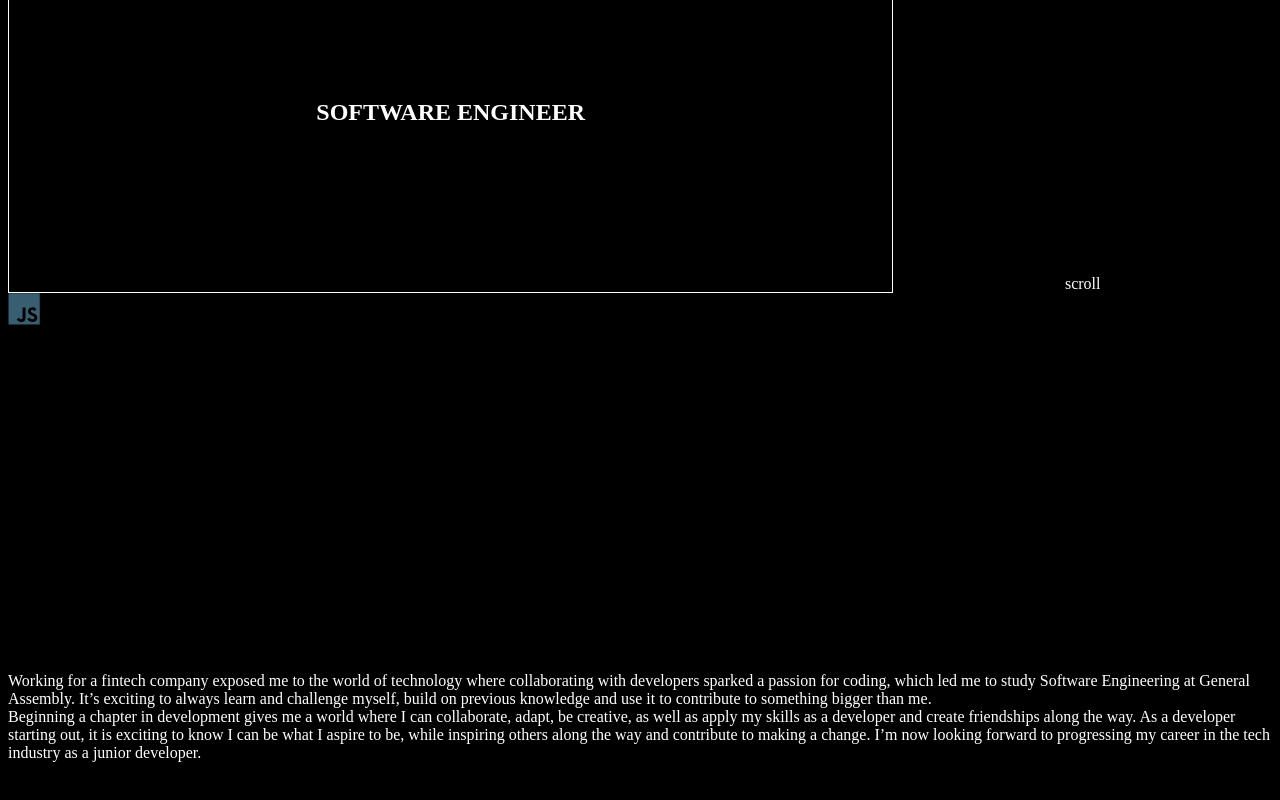
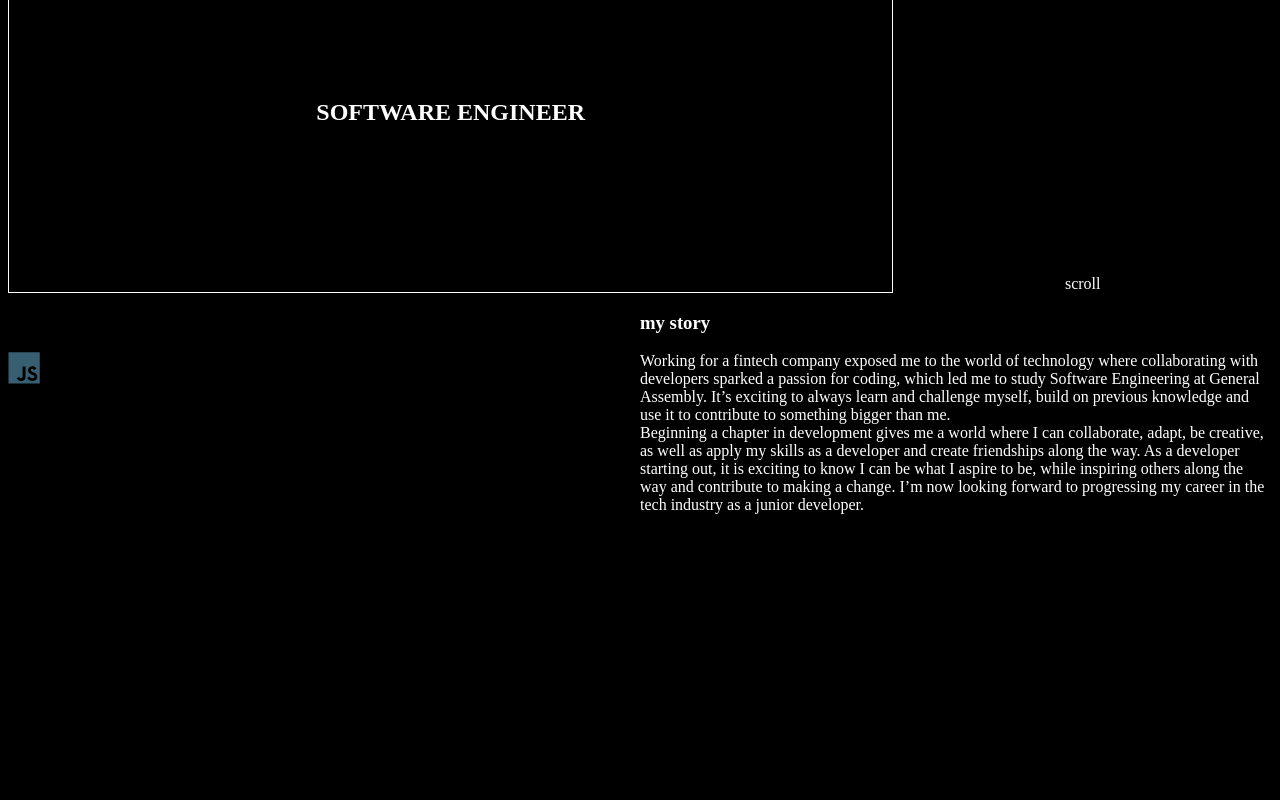
Before and after one commit to HamzaaMB/portfolio, a React (Create React App) app in the folder client/: page / in a window 1280 px wide. Shown: the part 416-1216 px from the top of the page. Built offline with nearby package versions, Linux system fonts and the light colour scheme.

Commit message:
content added to skills and story, css changes made

```diff
--- a/client/src/components/About.js
+++ b/client/src/components/About.js
@@ -5,14 +5,17 @@ const About = () => {
 
   return (
     <>
+      <div className="story-skills-container">
         <div className="skills">
+          <h3 className="skills-title">skills</h3>
           <svg className="devicon-git-plain" viewBox="0 0 128 128">
             <path fill="#F0DB4F" d="M2 1v125h125v-125h-125zm66.119 106.513c-1.845 3.749-5.367 6.212-9.448 7.401-6.271 1.44-12.269.619-16.731-2.059-2.986-1.832-5.318-4.652-6.901-7.901l9.52-5.83c.083.035.333.487.667 1.071 1.214 2.034 2.261 3.474 4.319 4.485 2.022.69 6.461 1.131 8.175-2.427 1.047-1.81.714-7.628.714-14.065-.001-10.115.046-20.188.046-30.188h11.709c0 11 .06 21.418 0 32.152.025 6.58.596 12.446-2.07 17.361zm48.574-3.308c-4.07 13.922-26.762 14.374-35.83 5.176-1.916-2.165-3.117-3.296-4.26-5.795 4.819-2.772 4.819-2.772 9.508-5.485 2.547 3.915 4.902 6.068 9.139 6.949 5.748.702 11.531-1.273 10.234-7.378-1.333-4.986-11.77-6.199-18.873-11.531-7.211-4.843-8.901-16.611-2.975-23.335 1.975-2.487 5.343-4.343 8.877-5.235l3.688-.477c7.081-.143 11.507 1.727 14.756 5.355.904.916 1.642 1.904 3.022 4.045-3.772 2.404-3.76 2.381-9.163 5.879-1.154-2.486-3.069-4.046-5.093-4.724-3.142-.952-7.104.083-7.926 3.403-.285 1.023-.226 1.975.227 3.665 1.273 2.903 5.545 4.165 9.377 5.926 11.031 4.474 14.756 9.271 15.672 14.981.882 4.916-.213 8.105-.38 8.581z"></path>
           </svg>
         </div>
-      <div className="aboutme">
-        <h3 className="story-title"><span className="my">my</span>story</h3>
+        <div className="story">
+          <h3 className="story-title"><span className="my">my</span> story</h3>
           <p className="story-text">Working for a fintech company exposed me to the world of technology where collaborating with developers sparked a passion for coding, which led me to study Software Engineering at General Assembly. It’s exciting to always learn and challenge myself, build on previous knowledge and use it to contribute to something bigger than me. <br/> Beginning a chapter in development gives me a world where I can collaborate, adapt, be creative, as well as apply my skills as a developer and create friendships along the way. As a developer starting out, it is exciting to know I can be what I aspire to be, while inspiring others along the way and contribute to making a change. I’m now looking forward to progressing my career in the tech industry as a junior developer.</p>
+        </div>
       </div>
     </>
   )
--- a/client/src/styles/main.scss
+++ b/client/src/styles/main.scss
@@ -77,13 +77,17 @@ a {
 
 /* ABOUT ME */
 
-.skills, .about-me {
+  .story-skills-container {
+    display: flex;
+    flex-direction: row;
+  }
+
+
+.skills, .story {
   width: 50%;
   height: 40vh;
 }
 
-
-
-.story-text {
+.story-text, .story-title {
   color: white;
 }
```
Lines whose indentation alone changed are shown as unchanged.
